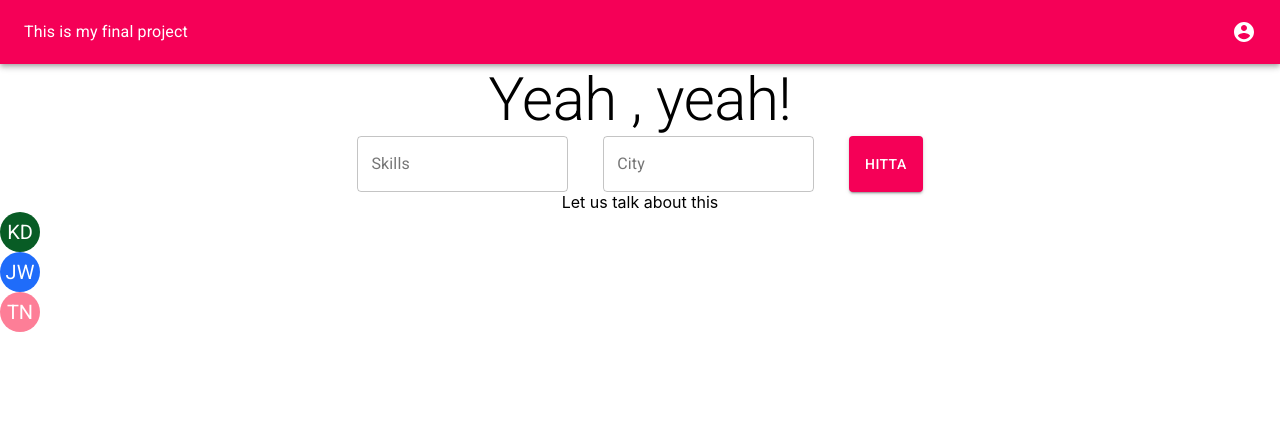
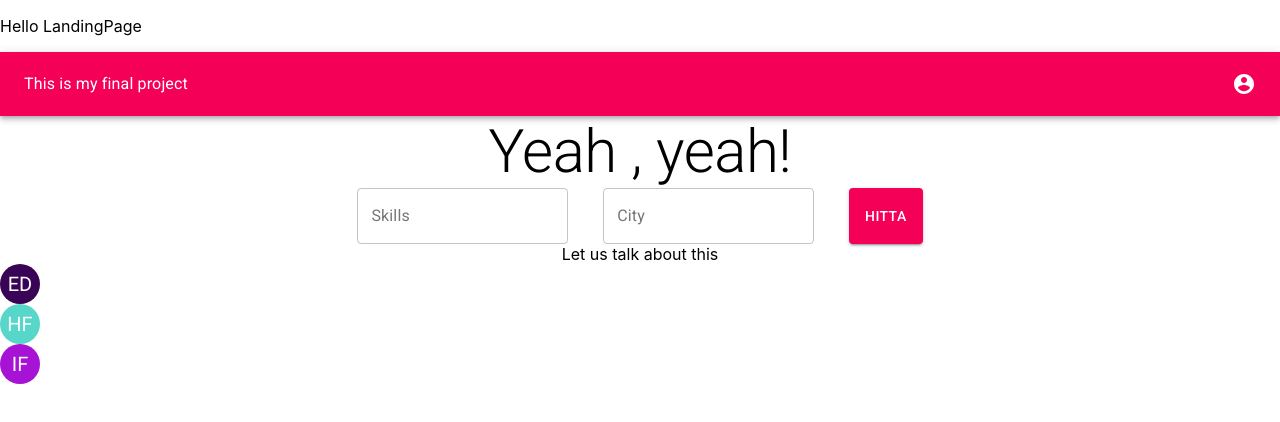
Before and after one commit to Ajliin/final-project, a React (Create React App) app in the folder frontend/: page / in a window 1280 px wide. Shown: the top 422 px of the page. Built offline with nearby package versions, Linux system fonts and the light colour scheme; the HTML template or start-up script is replaced by a standard one.

Commit message:
build:frontend, pages and set up for Redux

```diff
--- a/frontend/package.json
+++ b/frontend/package.json
@@ -10,11 +10,14 @@
     "@material-ui/icons": "^4.11.2",
     "@mui/icons-material": "^5.3.0",
     "@mui/material": "^5.3.0",
+    "@reduxjs/toolkit": "^1.7.1",
     "@testing-library/jest-dom": "^5.16.1",
     "@testing-library/react": "^11.2.7",
     "@testing-library/user-event": "^12.8.3",
     "react": "^17.0.2",
     "react-dom": "^17.0.2",
+    "react-redux": "^7.2.6",
+    "react-router-dom": "^6.2.1",
     "react-scripts": "5.0.0",
     "web-vitals": "^0.2.4",
     "workbox-background-sync": "^5.1.4",
--- a/frontend/src/App.js
+++ b/frontend/src/App.js
@@ -1,7 +1,9 @@
-import React, { useState } from 'react'
+import React from 'react'
+import { BrowserRouter, Routes, Route } from 'react-router-dom'
+import { Provider } from 'react-redux'
+import { configureStore, combineReducers } from '@reduxjs/toolkit'
 import './App.css'
-import { Button, Typography, TextField } from '@material-ui/core'
-import { Avatar } from '@mui/material'
+
 //import { Avatar } from '@material-ui/icons'
 
 import '@fontsource/roboto/300.css'
@@ -9,66 +11,29 @@ import '@fontsource/roboto/400.css'
 import '@fontsource/roboto/500.css'
 import '@fontsource/roboto/700.css'
 
-import Header from './components/Header'
+import Company from './pages/Company'
+import LandingPage from './pages/LandingPage'
+import Login from './pages/Login'
+import NotFound from './pages/NotFound'
+import Profile from './pages/Profile'
 
-const stringToColor = (string) => {
-  let hash = 0
-  let i
+const reducer = combineReducers({})
 
-  /* eslint-disable no-bitwise */
-  for (i = 0; i < string.length; i += 1) {
-    hash = string.charCodeAt(i) + ((hash << 5) - hash)
-  }
+const store = configureStore({ reducer })
 
-  let color = '#'
-
-  for (i = 0; i < 3; i += 1) {
-    const value = (hash >> (i * 8)) & 0xff
-    color += `00${value.toString(16)}`.substr(-2)
-  }
-  /* eslint-enable no-bitwise */
-
-  return color
-}
-
-const stringAvatar = (name) => {
-  return {
-    sx: {
-      bgcolor: stringToColor(name),
-    },
-    children: `${name.split(' ')[0][0]}${name.split(' ')[1][0]}`,
-  }
-}
-
-function App() {
-  const [user, setUser] = useState('')
-
-  const getData = () => {
-    fetch('http://localhost:8080/user/61ed072a059ee544eeb84209')
-      .then((res) => res.json())
-      .then((data) => setUser(data.response.username))
-  }
-
+export const App = () => {
   return (
-    <div className="App">
-      <Header />
-      <Typography variant="h2" component="h2">
-        Yeah {user}, yeah!
-      </Typography>
-      <div className="search-container">
-        <TextField id="skills" label="Skills" variant="outlined" />
-        <TextField id="city" label="City" variant="outlined" />
-        <Button color="secondary" variant="contained" onClick={getData}>
-          Hitta
-        </Button>
-      </div>
-      <Typography variant="p" component="p">
-        Let us talk about this
-      </Typography>
-      <Avatar {...stringAvatar('Kent Dodds')} />
-      <Avatar {...stringAvatar('Jed Watson')} />
-      <Avatar {...stringAvatar('Tim Neutkens')} />
-    </div>
+    <Provider store={store}>
+      <BrowserRouter>
+        <Routes>
+          <Route path="/" element={<LandingPage />} />
+          <Route path="/company" element={<Company />} />
+          <Route path="/login" element={<Login />} />
+          <Route path="/profile" element={<Profile />} />
+          <Route path="*" element={<NotFound />} />
+        </Routes>
+      </BrowserRouter>
+    </Provider>
   )
 }
 
--- /dev/null
+++ b/frontend/src/components/AvatarIcon.js
@@ -0,0 +1,43 @@
+import react from 'react'
+import { Avatar } from '@mui/material'
+
+const AvatarIcon = () => {
+  const stringToColor = (string) => {
+    let hash = 0
+    let i
+
+    /* eslint-disable no-bitwise */
+    for (i = 0; i < string.length; i += 1) {
+      hash = string.charCodeAt(i) + ((hash << 5) - hash)
+    }
+
+    let color = '#'
+
+    for (i = 0; i < 3; i += 1) {
+      const value = (hash >> (i * 8)) & 0xff
+      color += `00${value.toString(16)}`.substr(-2)
+    }
+    /* eslint-enable no-bitwise */
+
+    return color
+  }
+
+  const stringAvatar = (name) => {
+    return {
+      sx: {
+        bgcolor: stringToColor(name),
+      },
+      children: `${name.split(' ')[0][0]}${name.split(' ')[1][0]}`,
+    }
+  }
+
+  return (
+    <>
+      <Avatar {...stringAvatar('Elin Diczfalusy')} />
+      <Avatar {...stringAvatar('Hanna Flybring')} />
+      <Avatar {...stringAvatar('Indendent Foajé')} />
+    </>
+  )
+}
+
+export default AvatarIcon
--- /dev/null
+++ b/frontend/src/pages/Company.js
@@ -0,0 +1,11 @@
+import react from 'react'
+
+const Company = () => {
+  return (
+    <div position="static" color="secondary">
+      <p>Company.. </p>
+    </div>
+  )
+}
+
+export default Company
--- /dev/null
+++ b/frontend/src/pages/LandingPage.js
@@ -0,0 +1,47 @@
+import React, { useState } from 'react'
+
+import { Button, Typography, TextField } from '@material-ui/core'
+
+import Header from '../components/Header'
+import AvatarIcon from '../components/AvatarIcon'
+import { TEST_API } from '../utils/url'
+
+const LandingPage = () => {
+  const [user, setUser] = useState('')
+
+  console.log(' TEST_API', TEST_API(''))
+
+  const getData = () => {
+    fetch(TEST_API(''))
+      .then((res) => res.json())
+      .then((data) => {
+        console.log(data)
+        setUser(data.response[0].companyName)
+      })
+  }
+
+  return (
+    <div>
+      <p> Hello LandingPage </p>
+      <div className="App">
+        <Header />
+        <Typography variant="h2" component="h2">
+          Yeah {user}, yeah!
+        </Typography>
+        <div className="search-container">
+          <TextField id="skills" label="Skills" variant="outlined" />
+          <TextField id="city" label="City" variant="outlined" />
+          <Button color="secondary" variant="contained" onClick={getData}>
+            Hitta
+          </Button>
+        </div>
+        <Typography variant="p" component="p">
+          Let us talk about this
+        </Typography>
+        <AvatarIcon />
+      </div>
+    </div>
+  )
+}
+
+export default LandingPage
--- /dev/null
+++ b/frontend/src/pages/Login.js
@@ -0,0 +1,11 @@
+import react from 'react'
+
+const Login = () => {
+  return (
+    <div position="static" color="secondary">
+      <p>log in.. </p>
+    </div>
+  )
+}
+
+export default Login
--- /dev/null
+++ b/frontend/src/pages/NotFound.js
@@ -0,0 +1,11 @@
+import react from 'react'
+
+const NotFound = () => {
+  return (
+    <div position="static" color="secondary">
+      <p>Not found.. </p>
+    </div>
+  )
+}
+
+export default NotFound
--- /dev/null
+++ b/frontend/src/pages/Profile.js
@@ -0,0 +1,11 @@
+import react from 'react'
+
+const Profile = () => {
+  return (
+    <div position="static" color="secondary">
+      <p>Profile.. </p>
+    </div>
+  )
+}
+
+export default Profile
--- /dev/null
+++ b/frontend/src/utils/url.js
@@ -0,0 +1,3 @@
+const BASE_URL = 'http://localhost:8080/allcompanies'
+
+export const TEST_API = (slug) => `${BASE_URL}/${slug}`
```
Also changed, not shown: frontend/utils/url.js (deleted), 1 other file (tests, documents, lock files or other folders).
